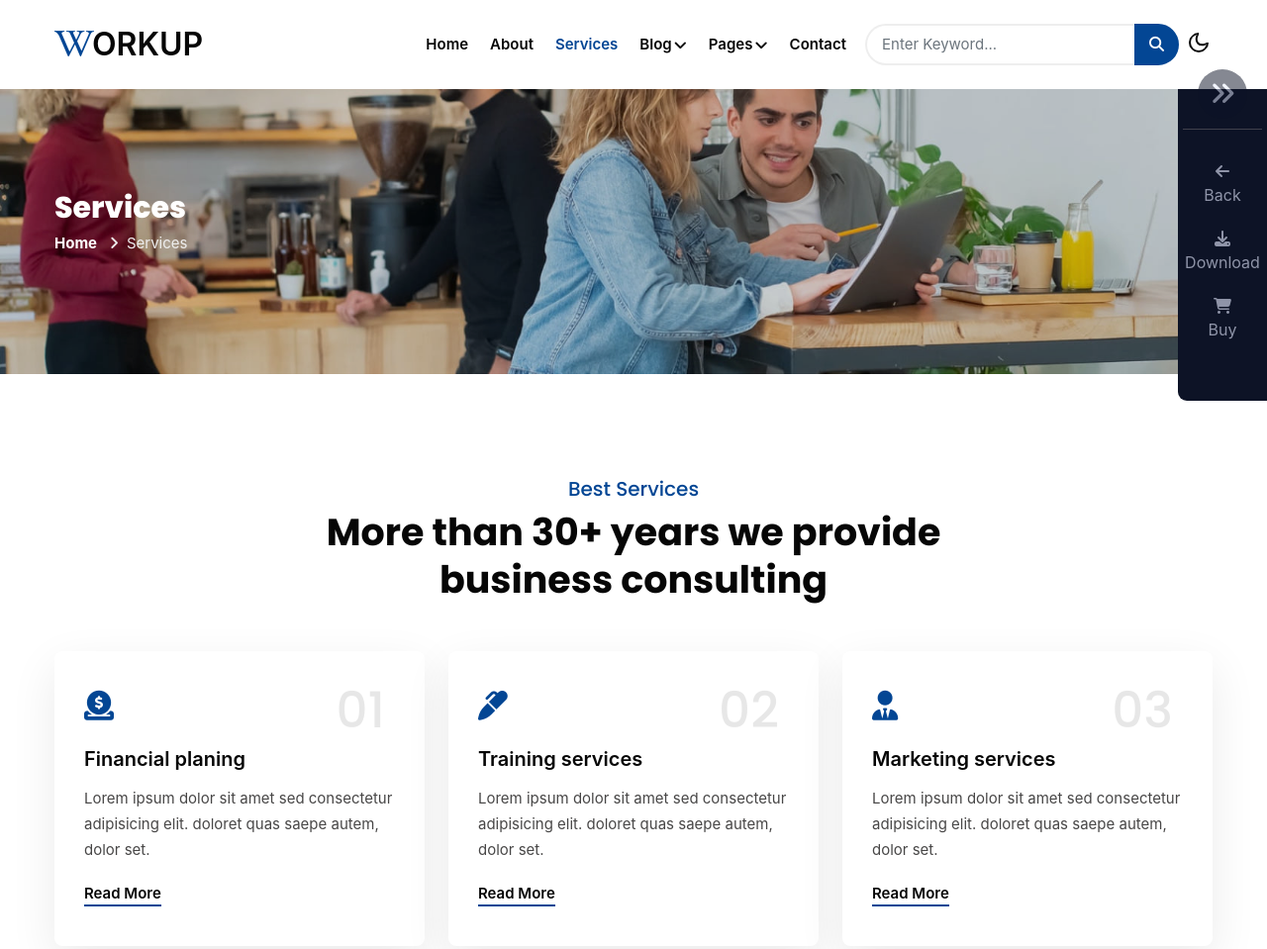
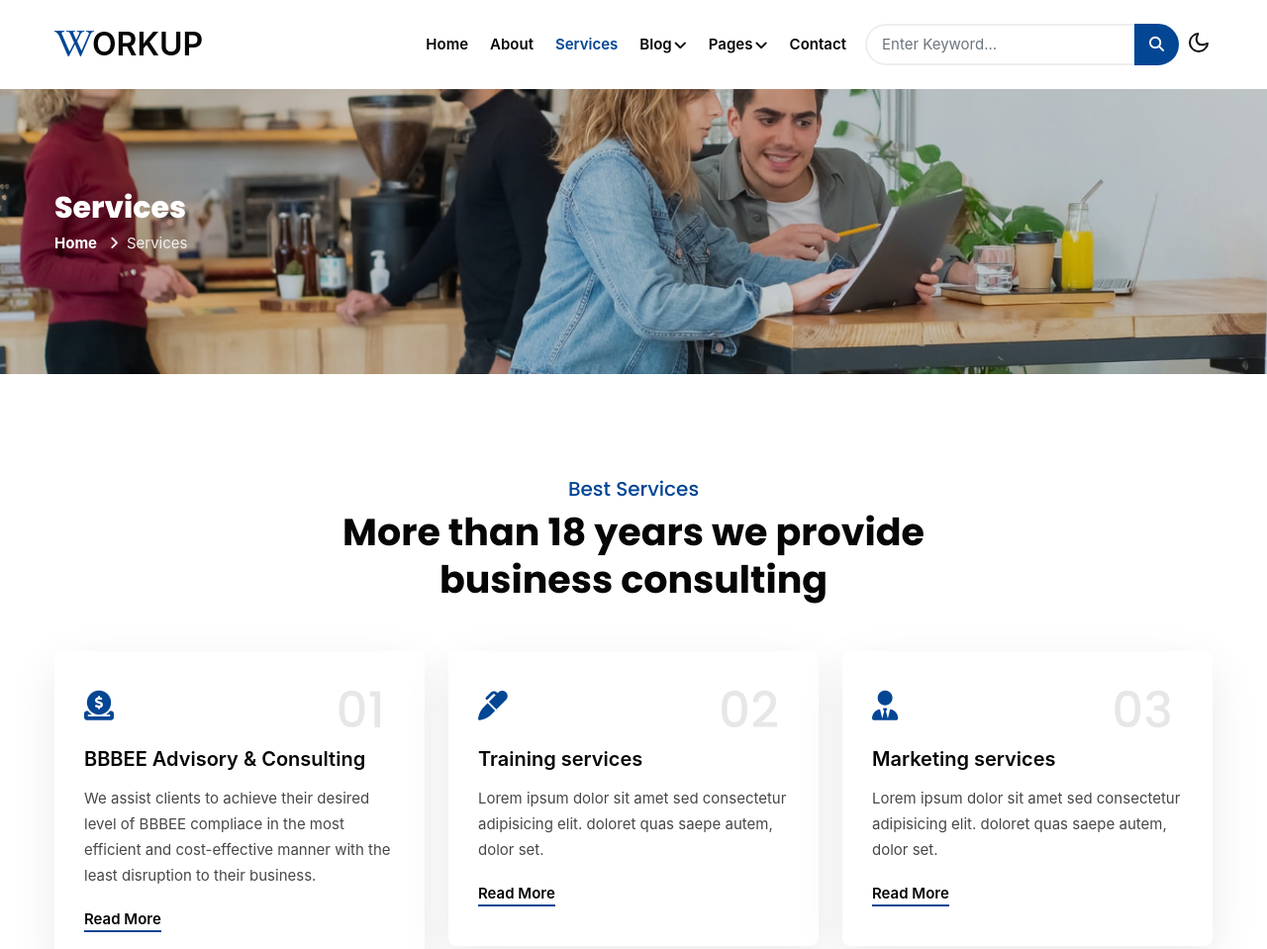
Before and after one commit to bokang-n/thinkfridaydemo, a plain HTML site: page services.html in a window 1280 px wide. Shown: the top 959 px of the page at 99% size. Drawn offline with Linux system fonts and the light colour scheme.

Commit message:
new stuff

```diff
--- a/services.html
+++ b/services.html
@@ -162,58 +162,7 @@ RIGHT SIDEBAR TOGGLE SECTION
   }
 }
 </style>
-<div class="pull-right toggle-right-sidebar">
-<span class="fa title-open-right-sidebar tooltipstered fa-angle-double-right"></span>
-</div>
 
-<div id="right-sidebar" class="right-sidebar-notifcations nav-collapse">
-<div class="bs-example bs-example-tabs right-sidebar-tab-notification" data-example-id="togglable-tabs">
-
-    <div id="w3lDemoBar" class="w3l-demo-bar">
-        <div class="demo-btns">
-        <a href="https://w3layouts.com/?p=4763800000242864">
-            <span class="w3l-icon -back">
-                <span class="fa fa-arrow-left"></span>
-            </span>
-            <span class="w3l-text">Back</span>
-        </a>
-        <a href="https://w3layouts.com/?p=4763800000242864">
-            <span class="w3l-icon -download">
-                <span class="fa fa-download"></span>
-            </span>
-            <span class="w3l-text">Download</span>
-        </a>
-        <a href="https://w3layouts.com/checkout/?add-to-cart=4763800000242864" class="no-margin-bottom-mobile">
-            <span class="w3l-icon -buy">
-                <span class="fa fa-shopping-cart"></span>
-            </span>
-            <span class="w3l-text">Buy</span>
-        </a>
-    </div>
-        <!---<div class="responsive-icons">
-            <a href="#url" class="desktop-mode">
-                <span class="w3l-icon -desktop">
-                    <span class="fa fa-desktop"></span>
-                </span>
-            </a>
-            <a href="#url" class="tablet-mode">
-                <span class="w3l-icon -tablet">
-                    <span class="fa fa-tablet"></span>
-                </span>
-            </a>
-            <a href="#url" class="mobile-mode no-margin-bottom">
-                <span class="w3l-icon -mobile">
-                    <span class="fa fa-mobile"></span>
-                </span>
-            </a>
-        </div>-->
-    </div>
-    <div class="right-sidebar-panel-content animated fadeInRight" tabindex="5003"
-        style="overflow: hidden; outline: none;">
-    </div>
-</div>
-</div>
-</div>
 
     <!-- header -->
     <header id="site-header" class="fixed-top">
@@ -322,7 +271,7 @@ RIGHT SIDEBAR TOGGLE SECTION
         <div class="container py-lg-5 py-md-4 py-2">
             <div class="title-main text-center mx-auto mb-md-5 mb-4" style="max-width:700px;">
                 <h5 class="small-title mb-2">Best Services</h5>
-                <h3 class="title-style">More than 30+ years we provide business consulting</h3>
+                <h3 class="title-style">More than 18 years we provide business consulting</h3>
             </div>
             <div class="row justify-content-center">
                 <div class="col-lg-4 col-md-6">
@@ -331,9 +280,8 @@ RIGHT SIDEBAR TOGGLE SECTION
                             <i class="fas fa-donate"></i>
                         </div>
                         <h4 class="number">01</h4>
-                        <h4><a href="#url">Financial planing</a></h4>
-                        <p>Lorem ipsum dolor sit amet sed consectetur adipisicing elit.
-                            doloret quas saepe autem, dolor set.</p>
+                        <h4><a href="#url">BBBEE Advisory & Consulting</a></h4>
+                        <p>We assist clients to achieve their desired level of BBBEE compliace in the most efficient and cost-effective manner with the least disruption to their business.</p>
                         <a href="services.html" class="read">Read more</a>
                     </div>
                 </div>
```
Also changed, not shown: about.html (+0 -51 lines), index.html (+1 -1 lines).
